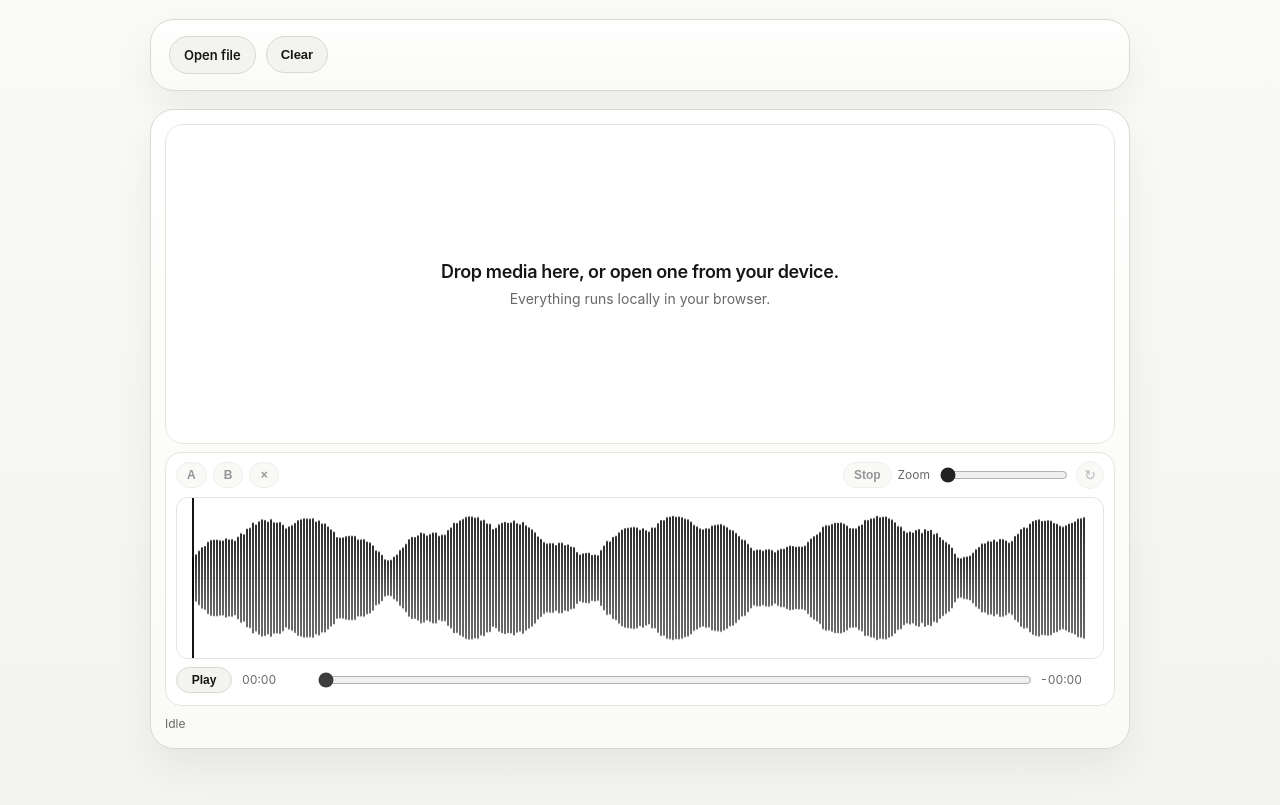
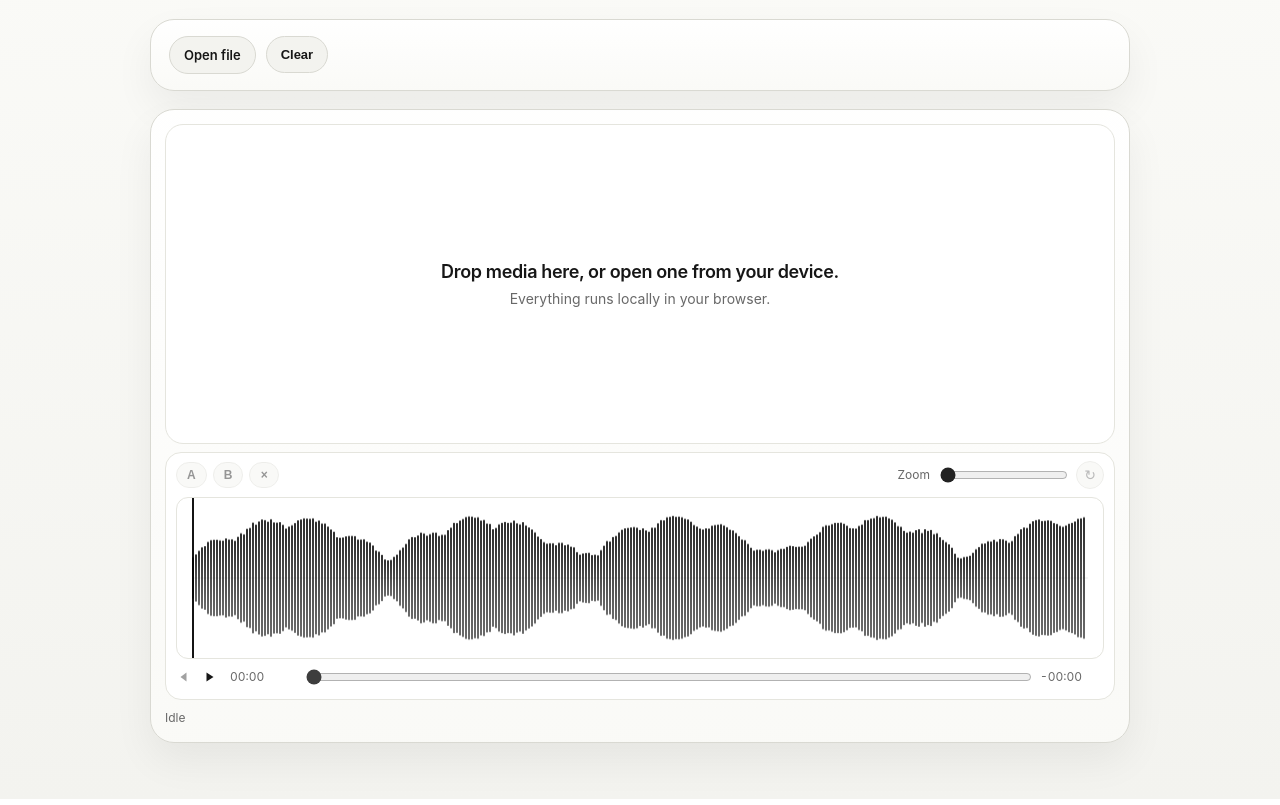
Before and after one commit to tangkk/web-video-trans, a website built with Vite: page index.html in a window 1280 px wide. Shown: the part 143-948 px from the top of the page. Built offline with nearby package versions, Linux system fonts and the light colour scheme.

Commit message:
button style fixed

```diff
--- a/index.html
+++ b/index.html
@@ -41,7 +41,6 @@
               <button id="clearLoopBtn" class="loop-btn loop-btn-clear" type="button">×</button>
             </div>
             <div class="wave-toolbar-right">
-              <button id="stopBtn" class="loop-btn" type="button">Stop</button>
               <label class="zoom-control" for="zoomSlider">
                 <span>Zoom</span>
                 <input id="zoomSlider" type="range" min="1" max="24" step="1" value="1" />
@@ -55,7 +54,16 @@
           </div>
 
           <div class="timeline-row">
-            <button id="playPauseBtn" class="loop-btn play-toggle-btn" type="button">Play</button>
+            <div class="transport-controls">
+              <button id="stopBtn" class="transport-btn svg-transport-btn" type="button" aria-label="Rewind to start" title="Rewind to start">
+                <svg viewBox="0 0 16 16" aria-hidden="true" focusable="false">
+                  <path d="M10.5 3.5L4.5 8L10.5 12.5V3.5Z" fill="currentColor"></path>
+                </svg>
+              </button>
+              <button id="playPauseBtn" class="transport-btn svg-transport-btn" type="button" aria-label="Play" title="Play">
+                <svg id="playPauseIcon" viewBox="0 0 16 16" aria-hidden="true" focusable="false"></svg>
+              </button>
+            </div>
             <span id="currentTimeText">00:00</span>
             <input id="seekBar" type="range" min="0" max="1000" value="0" step="1" />
             <span id="remainingTimeText">-00:00</span>
--- a/main.js
+++ b/main.js
@@ -12,6 +12,7 @@ const waveCanvas = document.getElementById('waveCanvas');
 const zoomSlider = document.getElementById('zoomSlider');
 const seekBar = document.getElementById('seekBar');
 const playPauseBtn = document.getElementById('playPauseBtn');
+const playPauseIcon = document.getElementById('playPauseIcon');
 const currentTimeTextEl = document.getElementById('currentTimeText');
 const remainingTimeTextEl = document.getElementById('remainingTimeText');
 const clearBtn = document.getElementById('clearBtn');
@@ -73,7 +74,12 @@ function setStatus(text) {
 }
 
 function updatePlayPauseButton() {
-  playPauseBtn.textContent = video.paused || video.ended ? 'Play' : 'Pause';
+  const paused = video.paused || video.ended;
+  playPauseIcon.innerHTML = paused
+    ? '<path d="M4.5 3.5L11.5 8L4.5 12.5V3.5Z" fill="currentColor"></path>'
+    : '<rect x="4.5" y="3.5" width="2.5" height="9" fill="currentColor"></rect><rect x="9" y="3.5" width="2.5" height="9" fill="currentColor"></rect>';
+  playPauseBtn.setAttribute('aria-label', paused ? 'Play' : 'Pause');
+  playPauseBtn.setAttribute('title', paused ? 'Play' : 'Pause');
 }
 
 function syncMediaMode(file) {
--- a/styles.css
+++ b/styles.css
@@ -278,8 +278,39 @@ video.ready {
   margin-top: 8px;
 }
 
-.play-toggle-btn {
-  min-width: 56px;
+.transport-controls {
+  display: inline-flex;
+  align-items: center;
+  gap: 8px;
+}
+
+.transport-btn {
+  appearance: none;
+  border: 0;
+  background: transparent;
+  color: var(--text);
+  width: 18px;
+  min-width: 18px;
+  height: 18px;
+  padding: 0;
+  line-height: 1;
+  text-align: center;
+  cursor: pointer;
+}
+
+.svg-transport-btn svg {
+  width: 16px;
+  height: 16px;
+  display: block;
+}
+
+.transport-btn:hover {
+  color: #000000;
+}
+
+.transport-btn:disabled {
+  cursor: not-allowed;
+  opacity: 0.4;
 }
 
 .timeline-row span {
```
